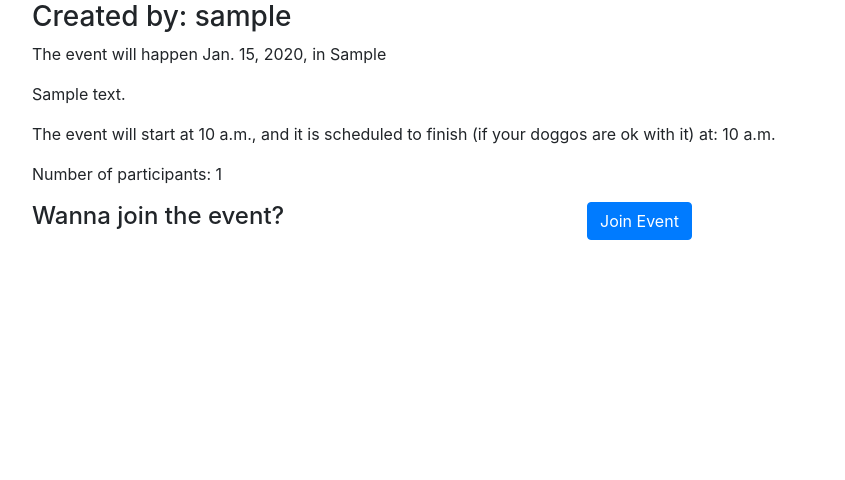
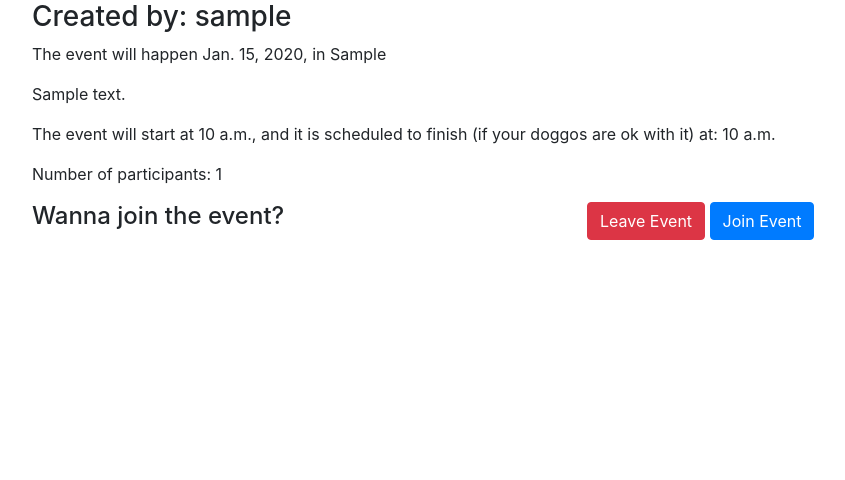
Before and after one commit to Max9414/BarkingWay, a Django app: page /events/event-detail/1 in a window 1280 px wide. Shown: the part 142-622 px from the top of the page, without its empty margins (68-913 px from the left). Run offline with Django 5.2, Linux system fonts and the light colour scheme; tables that the repository leaves empty hold one stand-in row (values such as "Sample post"); some libraries are stand-ins or nearby versions.

Commit message:
Added views, js and logic to add and remove participants from events

```diff
--- a/events/models.py
+++ b/events/models.py
@@ -23,5 +23,16 @@ class Event(models.Model):
     end_time = models.TimeField(blank=True)
     participants = models.PositiveIntegerField(default=0)
 
+    class Meta:
+        ordering = ["event_date"]
+
     def __str__(self):
         return self.event
+
+    def add_participants(self):
+        self.participants +=1
+        self.save()
+
+    def remove_participants(self):
+        self.participants -=1
+        self.save()
--- a/events/templates/events/event_detail.html
+++ b/events/templates/events/event_detail.html
@@ -2,19 +2,22 @@
 {% load static %}
 
 {% block content %}
+
 <div class="container">
+    {% csrf_token %}
     <h2>{{ event.event }}</h2>
     <h3>Created by: {{ event.user }}</h3>
     <p>The event will happen {{ event.event_date }}, in {{ event.location }}</p>
     <p>{{ event.description }}</p>
     <p>The event will start at {{ event.start_time }}, and it is scheduled to finish (if your doggos are ok with it) at: {{ event.end_time }}</p>
-    <p>Number of participants: {{ event.participants }}</p>
+    <p id="participants-number">Number of participants: {{ event.participants }}</p>
     <div class="row">
         <div class="col">
             <h4>Wanna join the event?</h4>
         </div>
         <div class="col">
-            <a href="#" id="join_event" class="btn btn-primary">Join Event</a>
+            <button id="btn-remove-participants" data-event-id="{{ event.id }}" class="btn btn-danger">Leave Event</button>
+            <button id="btn-add-participants" data-event-id="{{ event.id }}" class="btn btn-primary">Join Event</button>
         </div>
     </div>
     {% if user.is_authenticated and event.user == user %}
--- a/events/urls.py
+++ b/events/urls.py
@@ -7,4 +7,6 @@ urlpatterns = [
     path('event-detail/<int:event_id>', event_detail, name='event_detail'),
     path('create-location', create_location, name='create_location'),
     path('event-detail/<int:event_id>/edit', event_form_view, name='modify_event'),
+    path('add-participants/<int:event_id>', add_participants, name='add_participants'),
+    path('remove-participants/<int:event_id>', remove_participants, name='remove_participants'),
 ]
--- a/events/views.py
+++ b/events/views.py
@@ -2,7 +2,7 @@ from django.shortcuts import render, get_object_or_404, reverse, redirect
 from django.views import generic
 from django.contrib.auth.decorators import login_required
 from django.views.decorators.csrf import csrf_exempt
-from django.http import HttpResponse
+from django.http import HttpResponse, JsonResponse
 from .models import Event
 from .forms import EventForm, LocationForm
 
@@ -43,7 +43,7 @@ def event_form_view(request, event_id=None):
     else:
         form = EventForm(instance=event)
 
-    return render(request, 'events/event_form.html', {'form': form})
+    return render(request, 'events/event_form.html', {'form': form, 'event': event})
 
 # creates the new location to add to the db
 def create_location(request):
@@ -58,6 +58,32 @@ def create_location(request):
     return render(request, 'events/create_location.html', {'form': form})
 
 
+@login_required
+def add_participants(request, event_id):
+    if request.method == "POST":
+        try:
+            event = Event.objects.get(id=event_id)
+            event.add_participants()
+            return JsonResponse({'status': 'success', 'participants': event.participants})
+        except Event.DoesNotExist:
+            return JsonResponse({'status': 'fail', 'message': 'Event does not exist'})
+    return JsonResponse({'status': 'fail', 'message': 'Invalid request'})
+
+
+@login_required
+def remove_participants(request, event_id):
+    if request.method == "POST":
+        try:
+            event = Event.objects.get(id=event_id)
+            event.remove_participants()
+            return JsonResponse({'status': 'success', 'participants': event.participants})
+        except Event.DoesNotExist:
+            return JsonResponse({'status': 'fail', 'message': 'Event does not exist'})
+    return JsonResponse({'status': 'fail', 'message': 'Invalid request'})
+
+
+
+
 # creates the view to see the details of the event clicked
 def event_detail(request, event_id):
     event = get_object_or_404(Event, id=event_id)
--- a/static/css/style.css
+++ b/static/css/style.css
@@ -9,7 +9,7 @@ body {
 }
 
 footer {
-    height: 8em;
+    max-height: 8em;
 }
 
 .all-link {
--- a/static/js/join_event.js
+++ b/static/js/join_event.js
@@ -1,10 +1,38 @@
-document.addEventListener('DOMContentLoaded', (event) => {
-    console.log('test to check if page is fully loaded');
+$(document).ready(function() {
+    $('#btn-add-participants').click(function() {
+        var eventId = $('#btn-add-participants').data('event-id'); // Assuming the event ID is stored as a data attribute
 
-    // get the button element through the ID assigned in the html
-    const joinButton = document.getElementById('join_event');
+        $.ajax({
+            url: `../add-participants/${eventId}`,
+            type: 'POST',
+            data: {
+                'csrfmiddlewaretoken': $('input[name="csrfmiddlewaretoken"]').val(),
+            },
+            success: function(response) {
+                if (response.status === 'success') {
+                    $('#participants-number').text(`Number of participants: ${response.participants} `)
+                } else {
+                    alert('Failed to add participant: ' + response.message);
+                }
+            }
+        });
+    });
+    $('#btn-remove-participants').click(function() {
+        var eventId = $('#btn-remove-participants').data('event-id'); // Assuming the event ID is stored as a data attribute
 
-    joinButton.addEventListener('click', () => {
-        console.log('test to check if event listener works')
+        $.ajax({
+            url: `../remove-participants/${eventId}`,
+            type: 'POST',
+            data: {
+                'csrfmiddlewaretoken': $('input[name="csrfmiddlewaretoken"]').val(),
+            },
+            success: function(response) {
+                if (response.status === 'success') {
+                    $('#participants-number').text(`Number of participants: ${response.participants} `)
+                } else {
+                    alert('Failed to add participant: ' + response.message);
+                }
+            }
+        });
     });
 });
```
Also changed, not shown: README.md.
